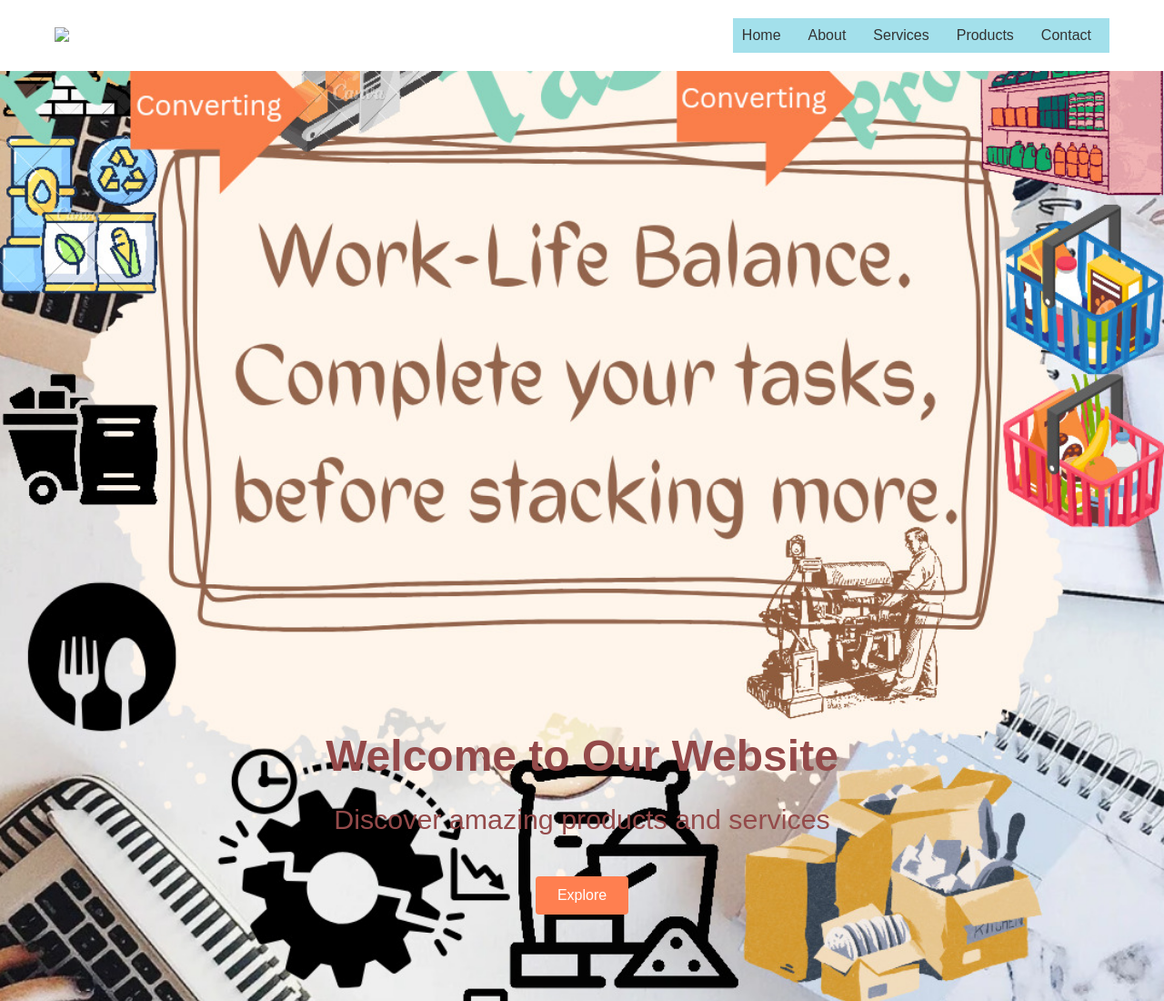
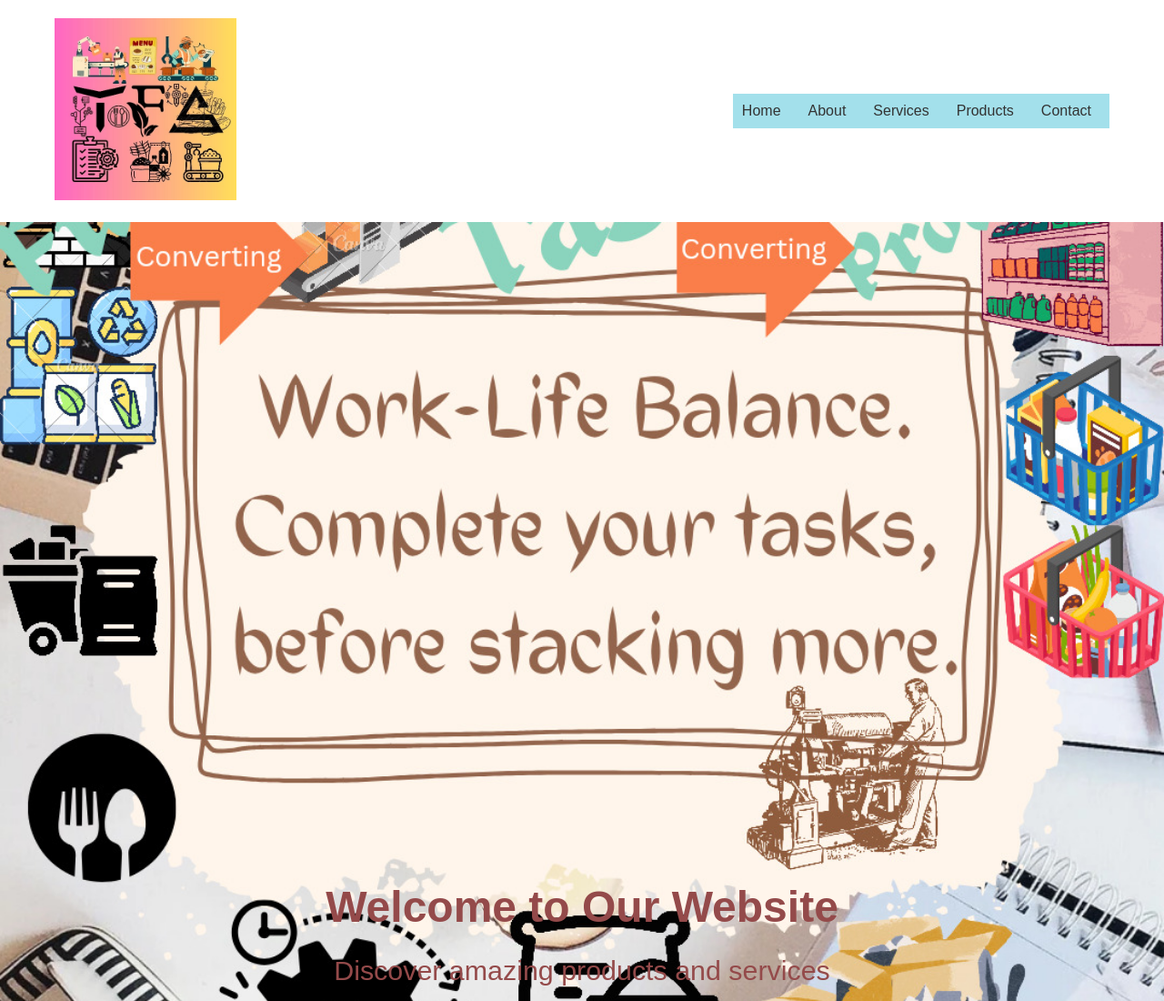
Before and after one commit to RRwelfarework/MS.github.io, a plain HTML site: page index.html in a window 1280 px wide. Shown: the top 1100 px of the page at 91% size. Drawn offline with Linux system fonts and the light colour scheme.

Commit message:
Update index.html
Signed-off-by: RRwelfarework <163635165+RRwelfarework@users.noreply.github.com>

```diff
--- a/index.html
+++ b/index.html
@@ -21,7 +21,7 @@
 <header>
     <div class="container">
         <div class="logo">
-            <img src="logo/logo1.jpg" alt="Logo">
+            <img src="logo1.jpg" alt="Logo">
         </div>
         <nav>
             <ul>
```
